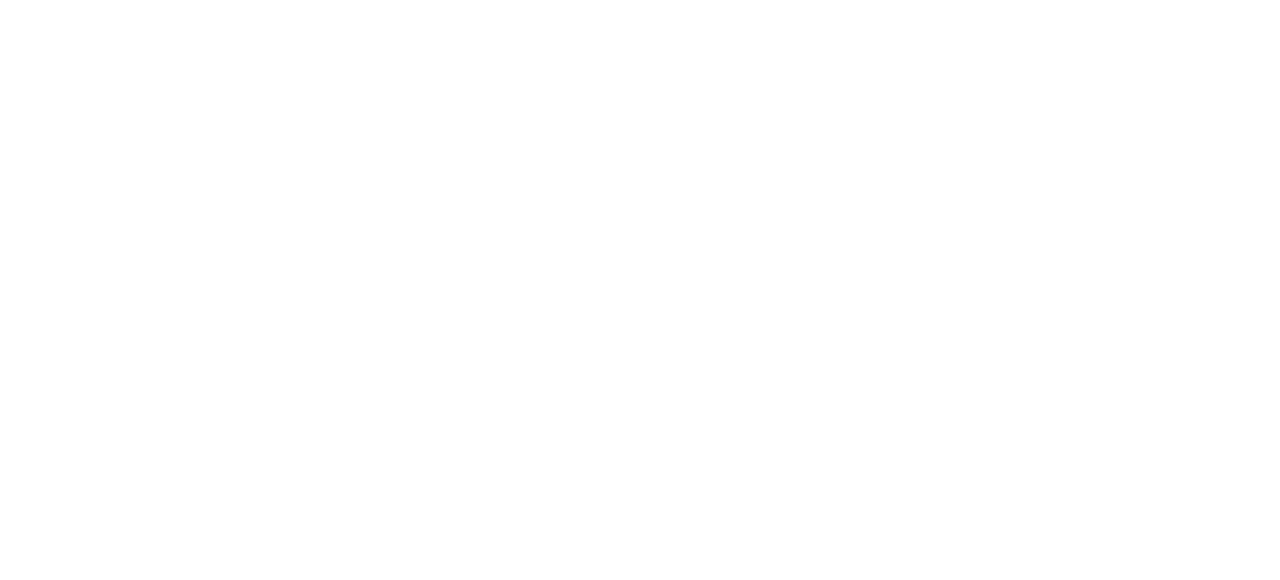
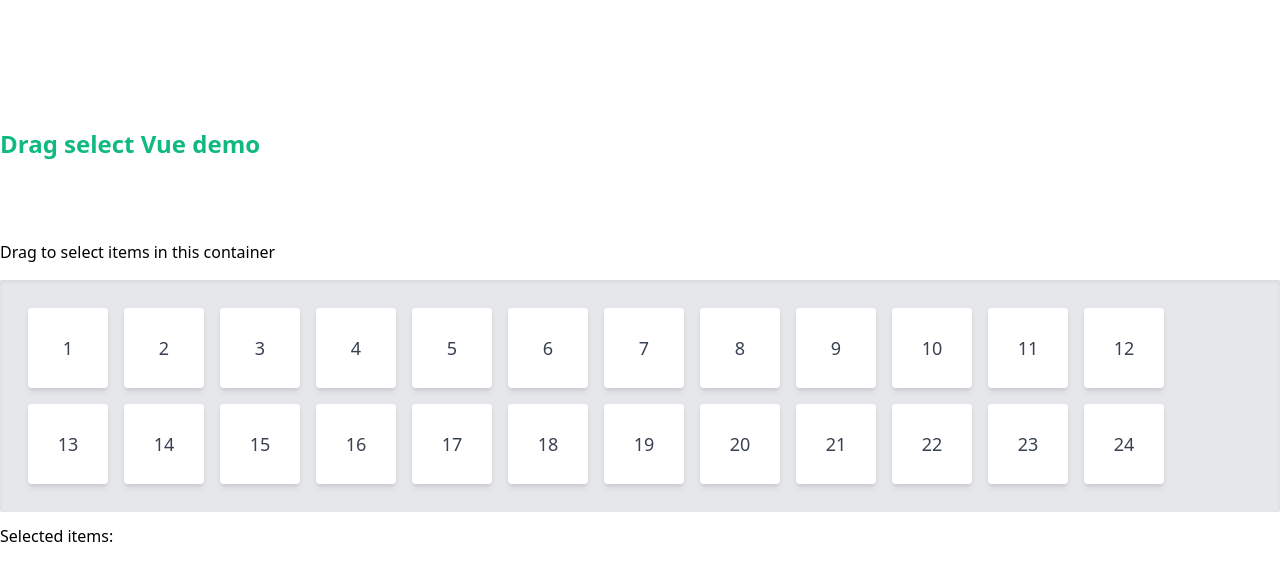
Before and after one commit to andi23rosca/drag-select-vue, a Vue app: page / in a window 1280 px wide. Shown: the top 580 px of the page. Built offline with nearby package versions, Linux system fonts and the light colour scheme.

Commit message:
Demo page

```diff
--- a/public/index.html
+++ b/public/index.html
@@ -1,15 +1,22 @@
 <!DOCTYPE html>
 <html lang="en">
   <head>
-    <meta charset="utf-8">
-    <meta http-equiv="X-UA-Compatible" content="IE=edge">
-    <meta name="viewport" content="width=device-width,initial-scale=1.0">
-    <link rel="icon" href="<%= BASE_URL %>favicon.ico">
+    <meta charset="utf-8" />
+    <meta http-equiv="X-UA-Compatible" content="IE=edge" />
+    <meta name="viewport" content="width=device-width,initial-scale=1.0" />
+    <link rel="icon" href="<%= BASE_URL %>favicon.ico" />
+    <link
+      href="https://unpkg.com/tailwindcss@^1.0/dist/tailwind.min.css"
+      rel="stylesheet"
+    />
     <title>drag-select-vue</title>
   </head>
   <body>
     <noscript>
-      <strong>We're sorry but drag-select-vue doesn't work properly without JavaScript enabled. Please enable it to continue.</strong>
+      <strong
+        >We're sorry but drag-select-vue doesn't work properly without
+        JavaScript enabled. Please enable it to continue.</strong
+      >
     </noscript>
     <div id="app"></div>
     <!-- built files will be auto injected -->
--- /dev/null
+++ b/src/App.vue
@@ -0,0 +1,44 @@
+<template>
+  <div class="container mx-auto mt-32">
+    <div class="text-green-500 text-2xl font-semibold mb-20">
+      Drag select Vue demo
+    </div>
+    <div class="mb-4">Drag to select items in this container</div>
+    <div class="bg-gray-200 rounded-sm shadow-inner">
+      <drag-select
+        attribute="itemNumber"
+        class="p-5 flex flex-wrap"
+        v-slot="{ selected }"
+        @change="selectedItems = $event"
+      >
+        <div
+          v-for="item in 24"
+          :key="item"
+          :itemNumber="item"
+          class="w-20 h-20 bg-white shadow-md rounded m-2 flex justify-center items-center text-lg text-gray-700"
+          :class="{
+            'shadow-outline': selected.includes(String(item))
+          }"
+        >
+          {{ item }}
+        </div>
+      </drag-select>
+    </div>
+    <div class="flex mt-3">
+      <div class="mr-2">Selected items:</div>
+      <div class="mr-2" v-for="item in selectedItems" :key="item">
+        {{ item }}
+      </div>
+    </div>
+  </div>
+</template>
+
+<script>
+import DragSelect from "./DragSelect.vue";
+export default {
+  components: { DragSelect },
+  data() {
+    return { selectedItems: [] };
+  }
+};
+</script>
--- a/src/main.js
+++ b/src/main.js
@@ -1,8 +1,8 @@
 import Vue from 'vue'
-import DragSelect from './DragSelect.vue'
+import App from './App.vue'
 
 Vue.config.productionTip = false
 
 new Vue({
-  render: h => h(DragSelect),
+  render: h => h(App),
 }).$mount('#app')
```
